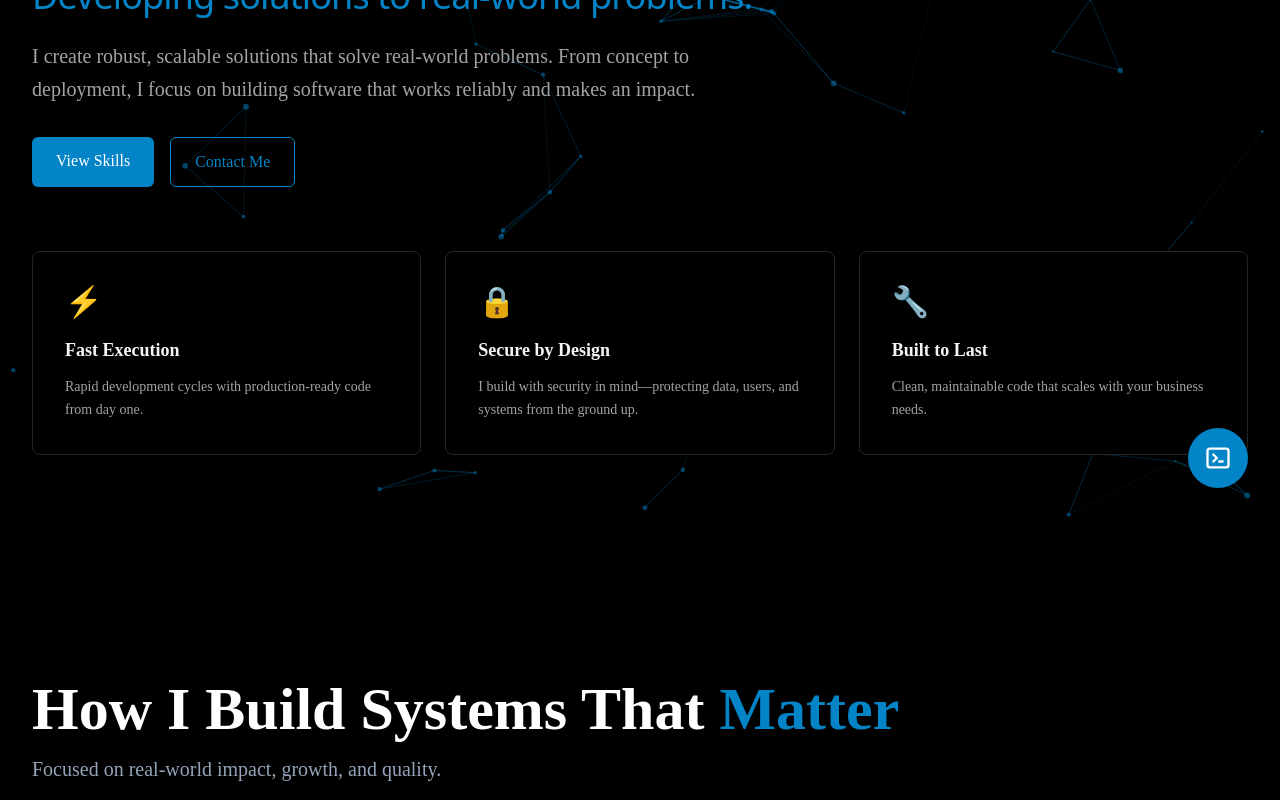
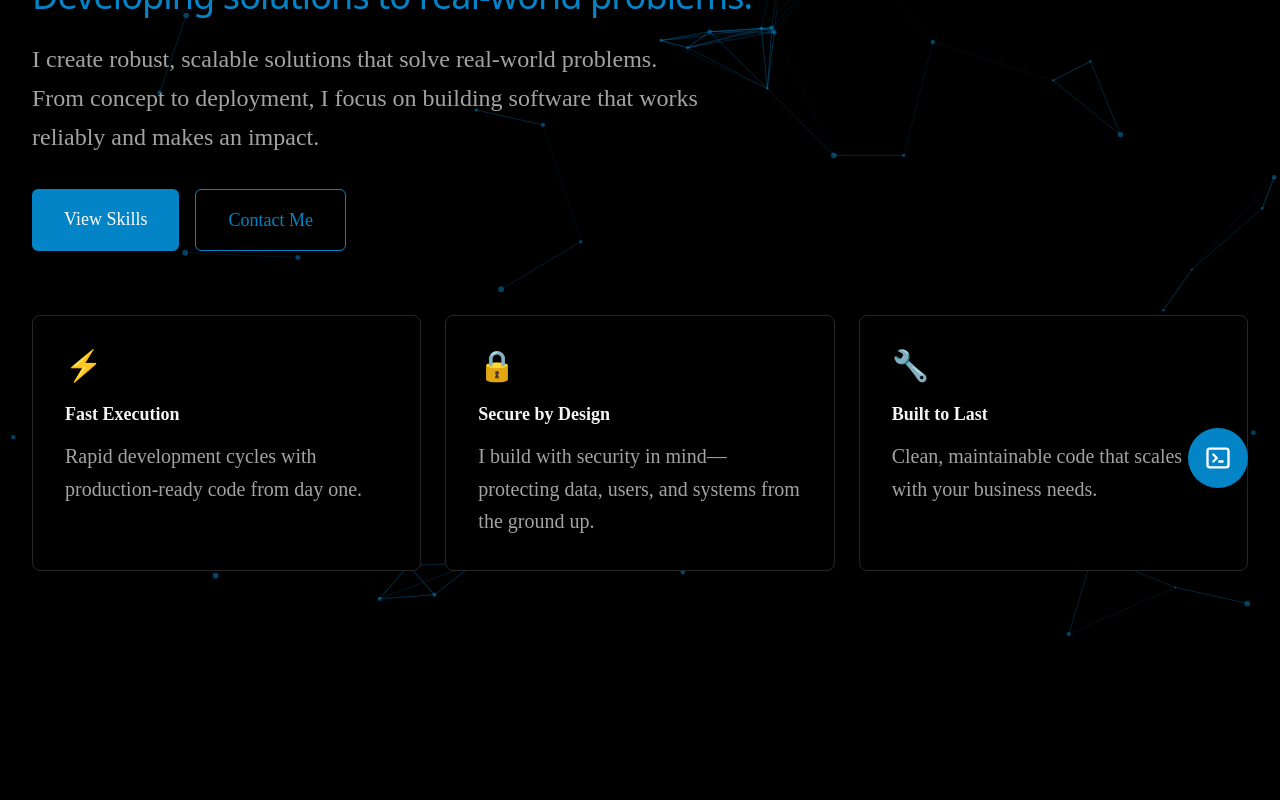
Before and after one commit to Adelodunpeter25/portfolio, a React (Vite) app: page / in a window 1280 px wide. Shown: the part 280-1080 px from the top of the page. Built offline with nearby package versions, Linux system fonts and the light colour scheme; a web font is replaced by a local one.

Commit message:
Increase text sizes for better readability with Grenze font

```diff
--- a/src/components/Hero.tsx
+++ b/src/components/Hero.tsx
@@ -37,20 +37,20 @@ export default function Hero({ name, tagline, mission, subtext, features }: Hero
           {mission}
         </div>
 
-        <p className="text-xl text-neutral-400 mb-8 max-w-2xl leading-relaxed">
+        <p className="text-2xl text-neutral-400 mb-8 max-w-2xl leading-relaxed">
           {subtext}
         </p>
 
         <div className="flex gap-4 flex-wrap mb-16">
           <a
             href="#skills"
-            className="px-6 py-3 bg-primary text-white rounded-md hover:bg-[#0369a1] transition-colors duration-200 text-base"
+            className="px-8 py-4 bg-primary text-white rounded-md hover:bg-[#0369a1] transition-colors duration-200 text-lg font-medium"
           >
             View Skills
           </a>
           <a
             href="#contact"
-            className="px-6 py-3 border border-primary text-primary rounded-md hover:bg-primary/10 transition-colors duration-200 text-base"
+            className="px-8 py-4 border border-primary text-primary rounded-md hover:bg-primary/10 transition-colors duration-200 text-lg font-medium"
           >
             Contact Me
           </a>
@@ -67,7 +67,7 @@ export default function Hero({ name, tagline, mission, subtext, features }: Hero
             >
               <div className="text-3xl text-primary mb-4">{feature.icon}</div>
               <h3 className="text-lg font-semibold text-neutral-100 mb-3">{feature.title}</h3>
-              <p className="text-sm text-neutral-400 leading-relaxed">{feature.description}</p>
+              <p className="text-xl text-neutral-400 leading-relaxed">{feature.description}</p>
             </div>
           ))}
         </div>
--- a/src/components/HowIWork.tsx
+++ b/src/components/HowIWork.tsx
@@ -24,16 +24,16 @@ export default function HowIWork({ subheading, approach, principles, features }:
     >
       <div className="max-w-7xl mx-auto">
         <div className="mb-16">
-          <h2 className="text-5xl md:text-6xl font-bold mb-4">
+          <h2 className="text-6xl md:text-7xl font-bold mb-4">
             How I Build Systems That <span className="text-primary">Matter</span>
           </h2>
-          <p className="text-xl text-text-secondary">{subheading}</p>
+          <p className="text-2xl text-text-secondary">{subheading}</p>
         </div>
 
         <div className="grid md:grid-cols-2 gap-16 mb-20">
           <div className="bg-black border border-border-dark rounded-xl p-10">
             <h3 className="text-2xl text-primary font-semibold mb-6">The Approach</h3>
-            <div className="text-text-secondary leading-relaxed space-y-4">
+            <div className="text-lg text-text-secondary leading-relaxed space-y-4">
               {approach.split('\n\n').map((paragraph, index) => (
                 <p key={index}>{paragraph}</p>
               ))}
@@ -48,7 +48,7 @@ export default function HowIWork({ subheading, approach, principles, features }:
                   <svg className="w-6 h-6 text-primary flex-shrink-0 mt-0.5" fill="none" stroke="currentColor" viewBox="0 0 24 24">
                     <path strokeLinecap="round" strokeLinejoin="round" strokeWidth={2} d="M9 12l2 2 4-4m6 2a9 9 0 11-18 0 9 9 0 0118 0z" />
                   </svg>
-                  <span className="text-text-secondary">{principle}</span>
+                  <span className="text-lg text-text-secondary">{principle}</span>
                 </li>
               ))}
             </ul>
@@ -66,7 +66,7 @@ export default function HowIWork({ subheading, approach, principles, features }:
             >
               <div className="text-4xl mb-5">{feature.icon}</div>
               <h4 className="text-xl font-semibold text-white mb-3">{feature.title}</h4>
-              <p className="text-text-secondary leading-relaxed">{feature.description}</p>
+              <p className="text-lg text-text-secondary leading-relaxed">{feature.description}</p>
             </div>
           ))}
         </div>
```
